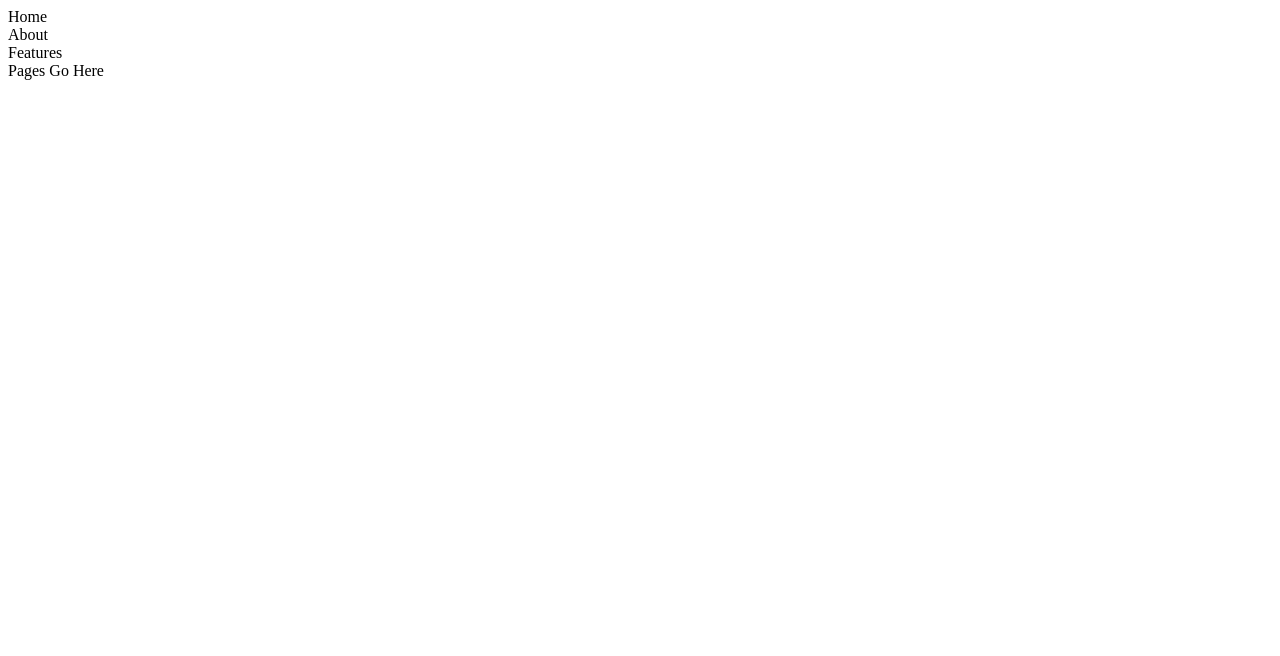
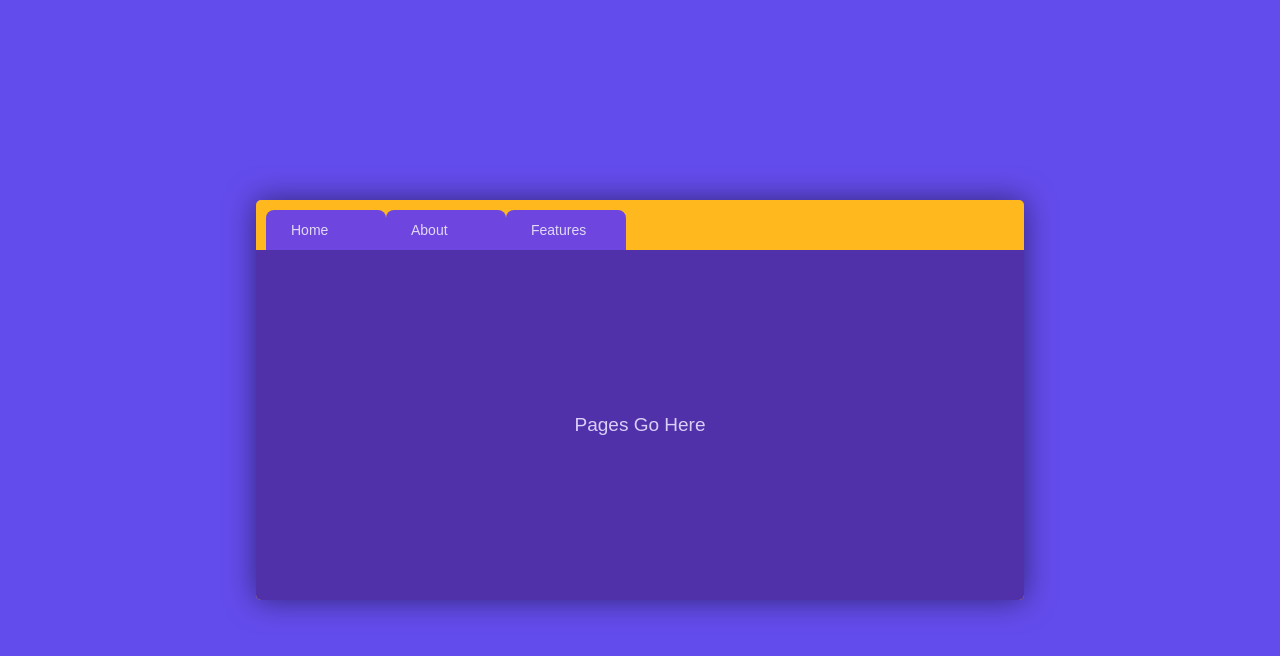
Before and after one commit to chinel/react-browser-tabs, a React (Create React App) app: page / in a window 1280 px wide. Shown: the top 656 px of the page. Built offline with nearby package versions, Linux system fonts and the light colour scheme.

Commit message:
added the base style for the application

```diff
--- a/src/App.css
+++ b/src/App.css
@@ -1,38 +1,92 @@
-.App {
-  text-align: center;
+* {
+  box-sizing: border-box;
 }
 
-.App-logo {
-  height: 40vmin;
-  pointer-events: none;
+body {
+  font-family: Arial, Helvetica, sans-serif;
+  font-size: 19px;
+  margin: 0;
+  padding: 0;
 }
 
-@media (prefers-reduced-motion: no-preference) {
-  .App-logo {
-    animation: App-logo-spin infinite 20s linear;
-  }
+.app {
+  display: flex;
+  align-items: center;
+  justify-content: center;
+  background: #634cec;
+  min-height: 100vh;
 }
 
-.App-header {
-  background-color: #282c34;
-  min-height: 100vh;
+.browser {
   display: flex;
   flex-direction: column;
+  background: #ffb91f;
+  border-radius: 5px;
+  box-shadow: 0 0 30px rgba(0, 0, 0, 0.5);
+  min-width: 60%;
+  min-height: 50vh;
+}
+
+.tabs {
+  flex-shrink: 1;
+  padding-left: 10px;
+  padding-right: 10px;
+  display: flex;
+  padding-top: 10px;
+}
+
+.tab {
+  position: relative;
+  background: #6e45df;
+  min-width: 120px;
+  font-size: 14px;
+  border-top-left-radius: 8px;
+  border-top-right-radius: 8px;
+  transition: 0.3s ease all;
+  overflow: hidden;
+  cursor: pointer;
+}
+
+.tab a {
+  display: block;
+  padding: 12px 25px;
+  color: #e1daf5;
+  text-decoration: none;
+}
+
+.tab a.is-active {
+  background: #5131a9;
+  color: #eee;
+}
+
+.address-bar {
+  background: #5533b3;
+  padding: 8px;
+}
+
+.address-bar input {
+  background: #3a2081;
+  color: #eee;
+  border-radius: 20px;
+  border: none;
+  outline: none;
+  width: 100%;
+  padding: 8px 20px;
+  font-size: 18px;
+}
+
+.viewport {
+  display: flex;
   align-items: center;
   justify-content: center;
-  font-size: calc(10px + 2vmin);
-  color: white;
+  background: #5131a9;
+  color: #dacff7;
+  flex: 1;
+  flex-grow: 1;
+  border-bottom-left-radius: 5px;
+  border-bottom-right-radius: 5px;
 }
 
-.App-link {
-  color: #61dafb;
-}
-
-@keyframes App-logo-spin {
-  from {
-    transform: rotate(0deg);
-  }
-  to {
-    transform: rotate(360deg);
-  }
-}
+/**
+ * Add your highlight code here
+ */
```
